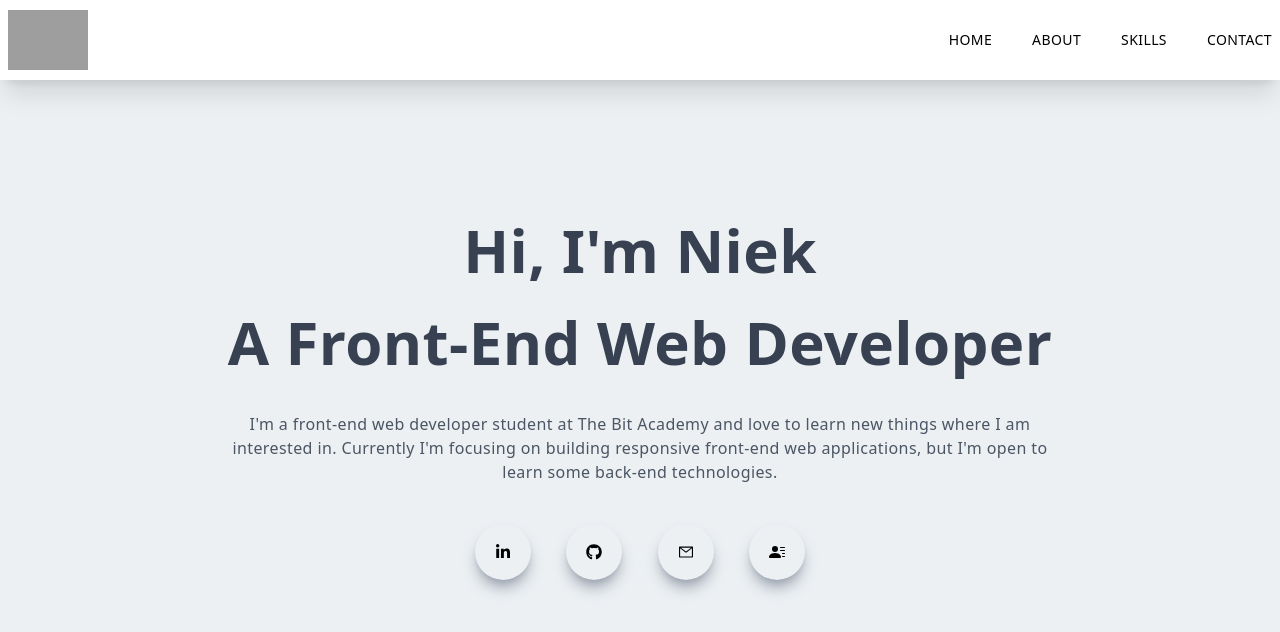
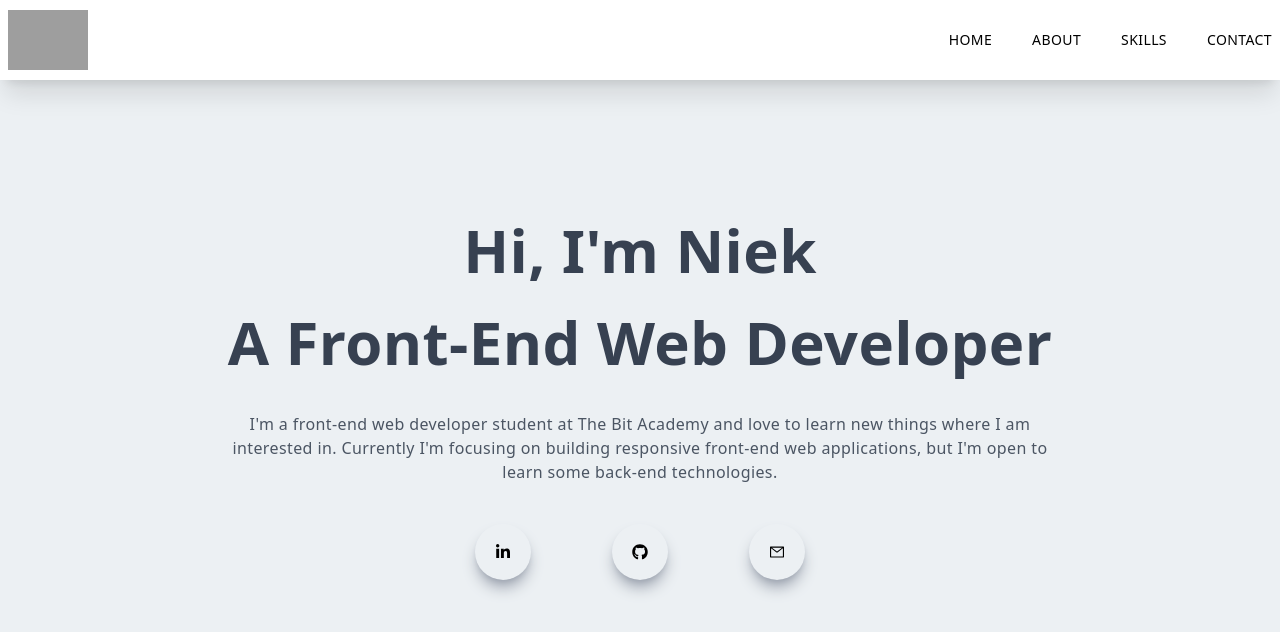
Before and after one commit to N-Goedemans/Portfolio, a Next.js app: page / in a window 1280 px wide. Shown: the top 632 px of the page. Built offline with nearby package versions, Linux system fonts and the light colour scheme; grey boxes are pictures that could not be loaded.

Commit message:
contact buttons

```diff
--- a/components/Main.jsx
+++ b/components/Main.jsx
@@ -1,3 +1,4 @@
+import Link from 'next/link'
 import React from 'react'
 import { AiOutlineMail } from 'react-icons/ai'
 import { BsFillPersonLinesFill } from 'react-icons/bs'
@@ -16,17 +17,18 @@ export const Main = () => {
 
                 </p>
                 <div className='flex items-center justify-between max-w-[330px] m-auto py-4'>
-                    <div className='rounded-full shadow-lg shadow-gray-400 p-5 cursor-pointer hover:scale-110 ease-in duration-200'>
-                        <FaLinkedinIn  />
-                    </div>
-                    <div className='rounded-full shadow-lg shadow-gray-400 p-5 cursor-pointer hover:scale-110 ease-in duration-300'>
-                        <FaGithub/>
-                    </div>
+                    <Link href="https://www.linkedin.com/in/niek-goedemans-a0235a253/" target="_blank">
+                        <div className='rounded-full shadow-lg shadow-gray-400 p-5 cursor-pointer hover:scale-110 ease-in duration-300'>
+                            <FaLinkedinIn  />
+                        </div>
+                    </Link>
+                    <Link href="https://github.com/N-Goedemans" target="_blank">
+                        <div className='rounded-full shadow-lg shadow-gray-400 p-5 cursor-pointer hover:scale-110 ease-in duration-300'>
+                            <FaGithub/>
+                        </div>
+                    </Link>
                     <div className='rounded-full shadow-lg shadow-gray-400 p-5 cursor-pointer hover:scale-110 ease-in duration-300'>
                         <AiOutlineMail/>
-                    </div>
-                    <div className='rounded-full shadow-lg shadow-gray-400 p-5 cursor-pointer hover:scale-110 ease-in duration-300'>
-                        <BsFillPersonLinesFill/>
                     </div>
 
                 </div>
--- a/components/Navbar.jsx
+++ b/components/Navbar.jsx
@@ -76,9 +76,6 @@ export const Navbar = () => {
               <div className='rounded-full shadow-lg shadow-gray-400 p-3 cursor-pointer hover:scale-105 ease-in duration-300'>
               <AiOutlineMail/>
               </div>
-              <div className='rounded-full shadow-lg shadow-gray-400 p-3 cursor-pointer hover:scale-105 ease-in duration-300'>
-              <BsFillPersonLinesFill/>
-              </div>
             </div>
           </div>
         </div>
```
